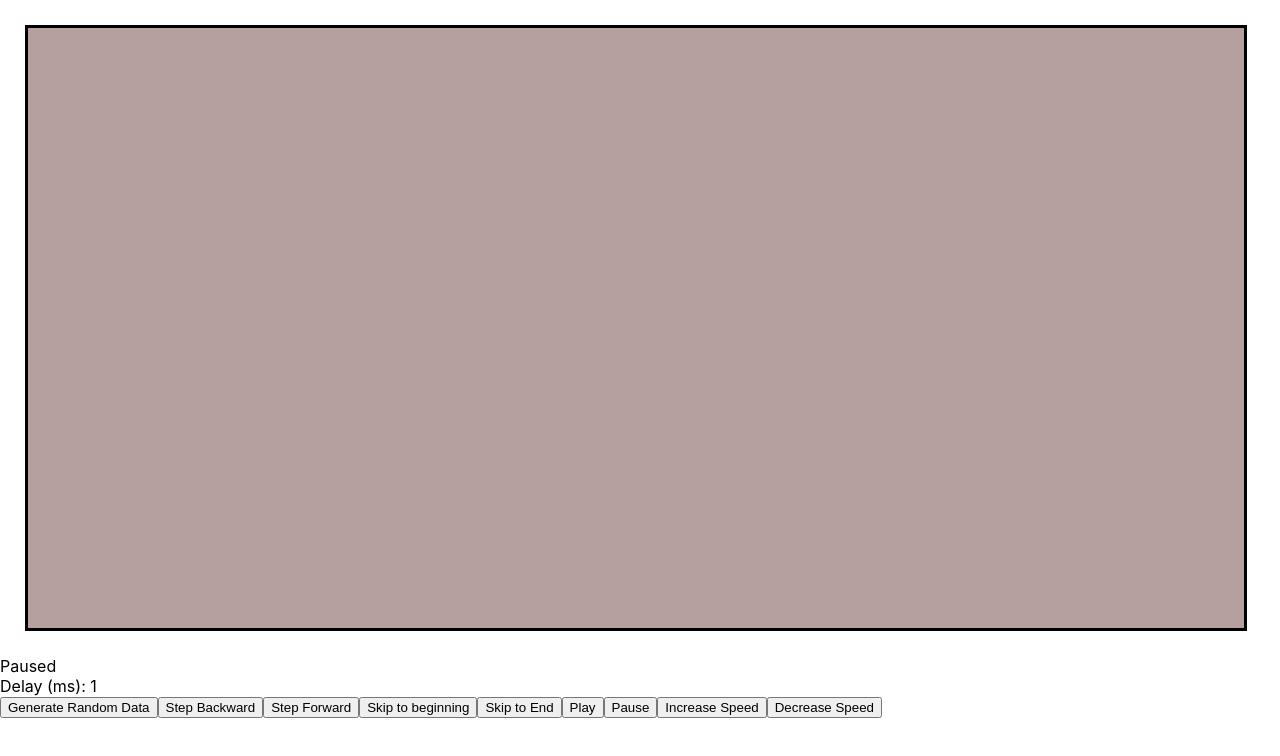
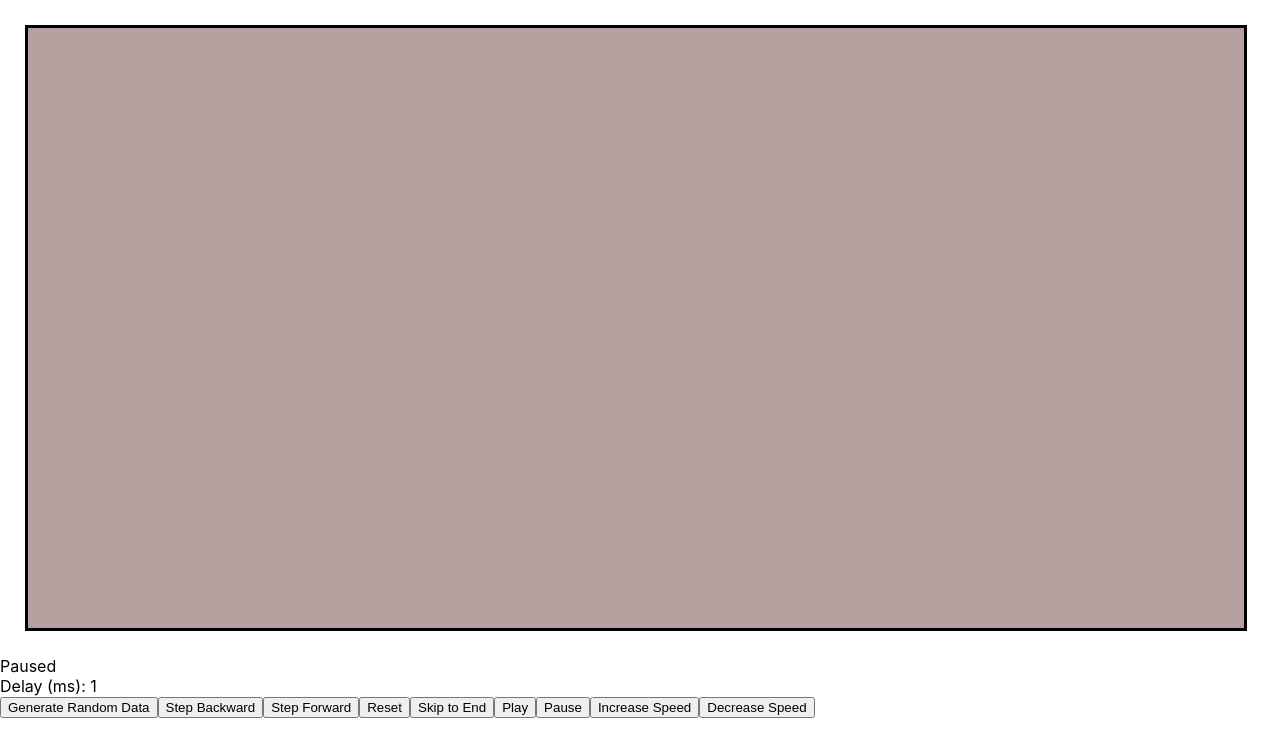
Before and after one commit to Elim-J/capstone-project, a React (Create React App) app: page / in a window 1280 px wide. Shown: the top 756 px of the page. Built offline with nearby package versions, Linux system fonts and the light colour scheme.

Commit message:
step buttons now pause and renamed 'skip to beginning' button

```diff
--- a/src/components/visualizers/sorting/SortWrapper.js
+++ b/src/components/visualizers/sorting/SortWrapper.js
@@ -23,17 +23,19 @@ const SortWrapper = () => {
 
     function handleStepForward() {
         if(currentFrame < vid.length - 1){
+            handlePause();
             setCurrentFrame(currentFrame => currentFrame + 1);
         }
     }
 
     function handleStepBackward() {
         if(currentFrame > 0){
+            handlePause();
             setCurrentFrame(currentFrame => currentFrame - 1);
         }
     }
 
-    function handleSkipToBeginning() {
+    function handleReset() {
         setCurrentFrame(0);
     }
 
@@ -110,8 +112,8 @@ const SortWrapper = () => {
             <button onClick={handleStepForward}>
                 Step Forward
             </button>
-            <button onClick={handleSkipToBeginning}>
-                Skip to beginning
+            <button onClick={handleReset}>
+                Reset
             </button>
             <button onClick={handleSkipToEnd}>
                 Skip to End
```
